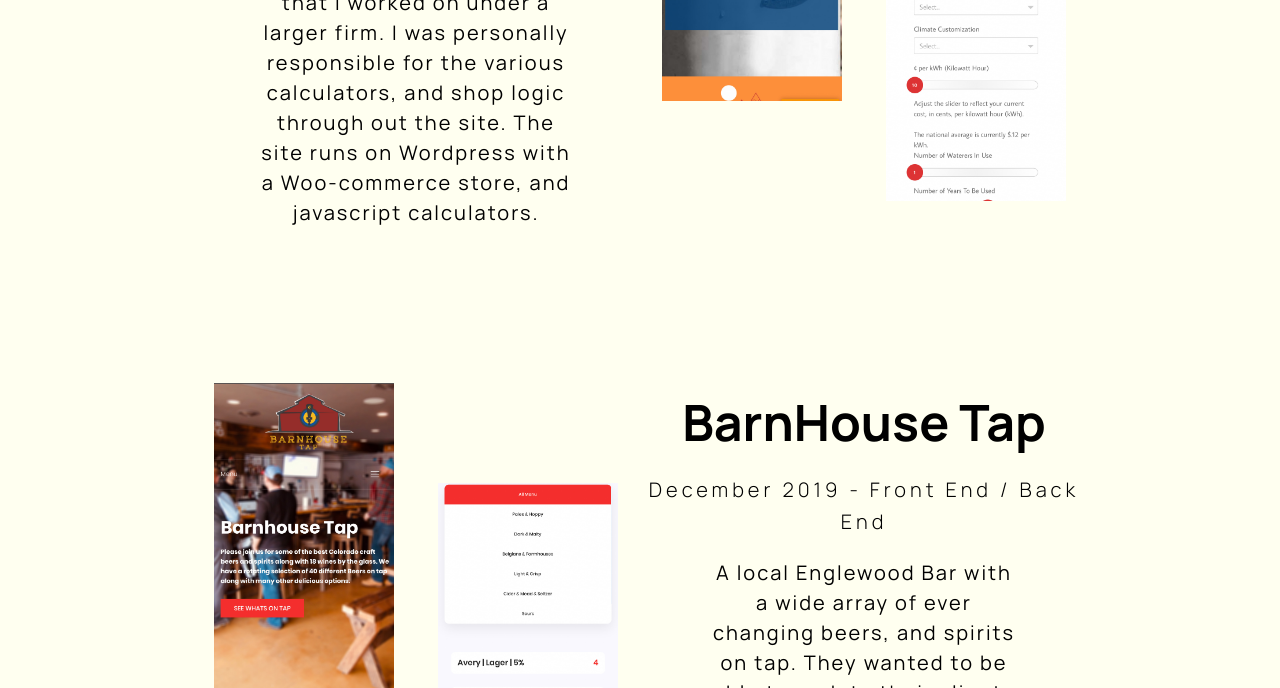
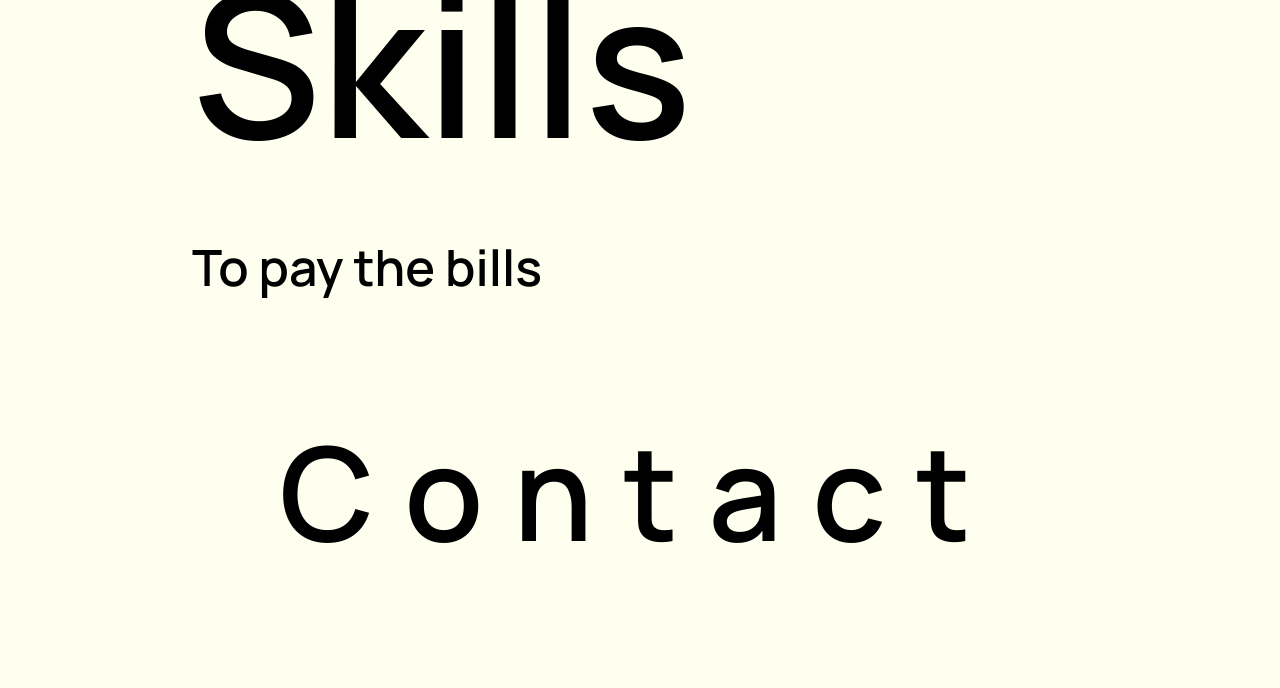
Before and after one commit to kylekrny/portfolio-gatsby, a Gatsby site: page / in a window 1280 px wide. Shown: the part 6415-7103 px from the top of the page. Built offline with nearby package versions, Linux system fonts and the light colour scheme; Gatsby itself is replaced by a stand-in of ours.

Commit message:
updated index.js with new components

```diff
--- a/src/components/mainPage/contact.js
+++ b/src/components/mainPage/contact.js
@@ -0,0 +1,24 @@
+import React, { Component } from 'react'
+import Image from "../image"
+import Fade from 'react-reveal/Fade';
+
+class Contact extends Component {
+
+  render() {
+
+    return (
+      <div id='about'>
+        <div className="about-head">
+            <h5 id='about-head'>
+              <Fade delay={200} left duration={2000}>
+              Contact
+              </Fade>
+              </h5>
+        </div>
+    </div>
+
+    )
+  }
+};
+
+export default Contact
--- a/src/pages/index.js
+++ b/src/pages/index.js
@@ -3,12 +3,13 @@
 
 import About from "../components/mainPage/about"
 import Brief from "../components/mainPage/brief"
-import Experience from "../components/mainPage/experience"
 import Layout from "../components/layout"
 import SEO from "../components/seo"
 import Work from "../components/mainPage/work"
 import Fade from 'react-reveal/Fade';
 import ReactGA from 'react-ga';
+import Contact from '../components/mainPage/contact'
+import Skills from '../components/mainPage/skills'
 // import Skills from "../components/skills"
 
 
@@ -29,8 +30,9 @@
     <div className="container">
         <Brief/>
         <About/>
-        <Experience/>
         <Work/>
+        <Skills/>
+        <Contact/>
     </div>
   </Layout>
 )
```
